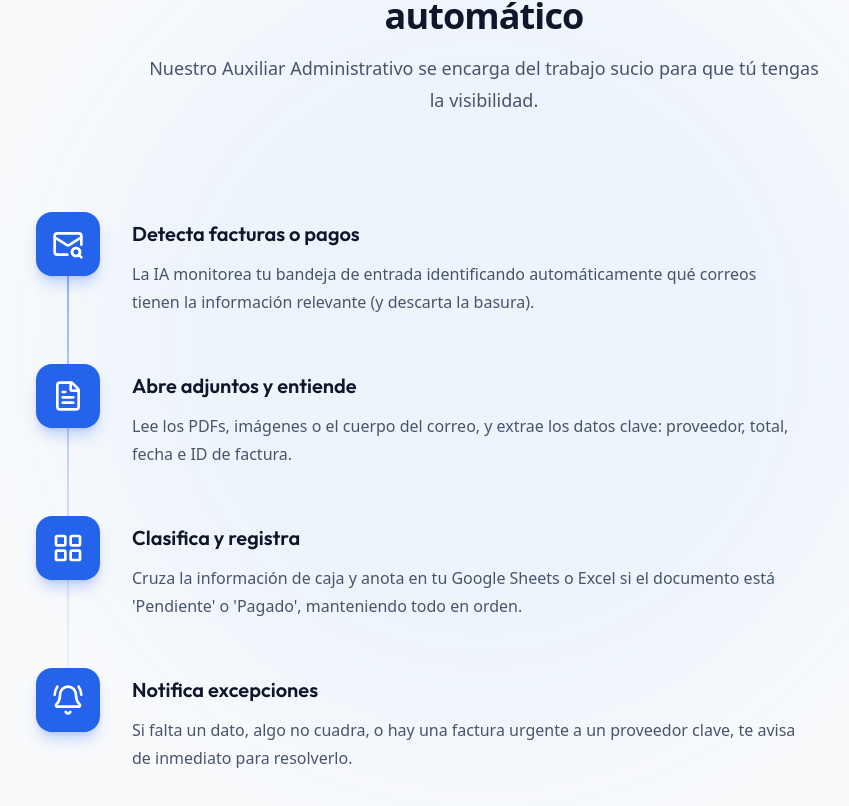
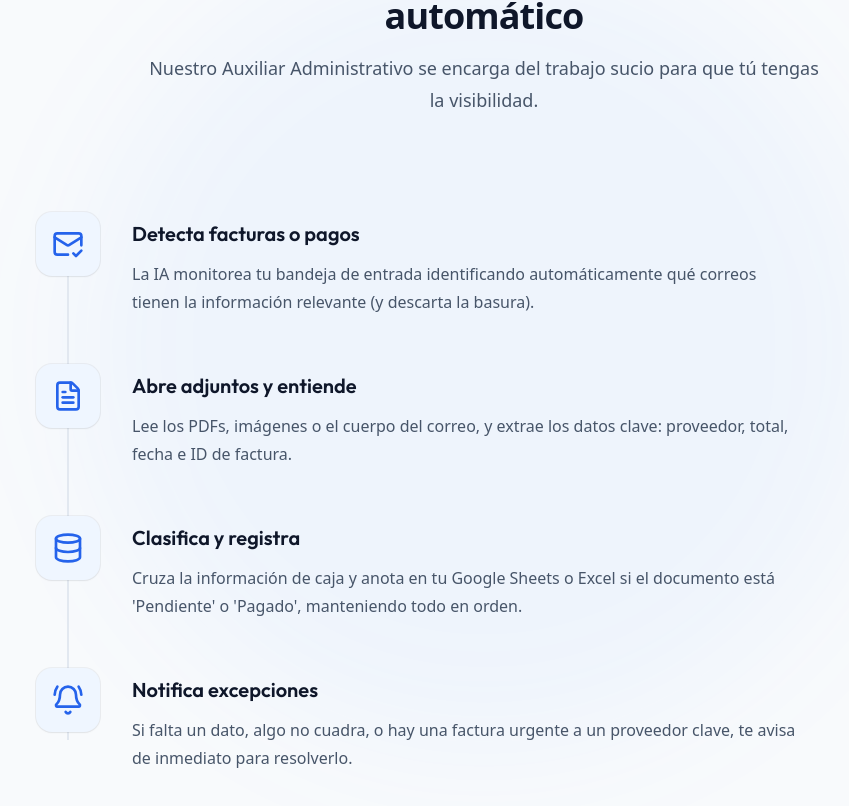
Before and after one commit to deicide696/low-landing, a React (Vite) app: page / in a window 1280 px wide. Shown: the part 2056-2862 px from the top of the page, without its empty margins (156-1005 px from the left). Built offline with nearby package versions, Linux system fonts and the light colour scheme; the HTML template or start-up script is replaced by a standard one.

Commit message:
feat: Update HowItWorks component with new icons and improved styling for better visual consistency.

```diff
--- a/src/components/HowItWorks.tsx
+++ b/src/components/HowItWorks.tsx
@@ -1,5 +1,5 @@
 import { motion } from "framer-motion";
-import { MailSearch, FileText, LayoutGrid, BellRing } from "lucide-react";
+import { MailCheck, FileText, Database, BellRing } from "lucide-react";
 
 export default function HowItWorks() {
   const steps = [
@@ -7,7 +7,7 @@ export default function HowItWorks() {
       id: 1,
       name: "Detecta facturas o pagos",
       description: "La IA monitorea tu bandeja de entrada identificando automáticamente qué correos tienen la información relevante (y descarta la basura).",
-      icon: MailSearch,
+      icon: MailCheck,
     },
     {
       id: 2,
@@ -19,7 +19,7 @@ export default function HowItWorks() {
       id: 3,
       name: "Clasifica y registra",
       description: "Cruza la información de caja y anota en tu Google Sheets o Excel si el documento está 'Pendiente' o 'Pagado', manteniendo todo en orden.",
-      icon: LayoutGrid,
+      icon: Database,
     },
     {
       id: 4,
@@ -49,7 +49,7 @@ export default function HowItWorks() {
         <div className="mx-auto mt-16 max-w-4xl sm:mt-24">
           <div className="relative">
             {/* Connection Line */}
-            <div className="absolute top-8 left-[31px] bottom-8 w-0.5 bg-gradient-to-b from-blue-600/50 via-blue-600/20 to-transparent hidden md:block" />
+            <div className="absolute top-8 left-[31px] bottom-8 w-0.5 bg-slate-200 hidden md:block" />
 
             <div className="space-y-12">
               {steps.map((step, index) => (
@@ -61,8 +61,8 @@ export default function HowItWorks() {
                   transition={{ duration: 0.5, delay: index * 0.15 }}
                   className="relative flex flex-col md:flex-row gap-8 items-start"
                 >
-                  <div className="flex h-16 w-16 shrink-0 items-center justify-center rounded-2xl bg-blue-600 shadow-lg shadow-blue-600/25 z-10">
-                    <step.icon className="h-8 w-8 text-white" aria-hidden="true" />
+                  <div className="flex h-16 w-16 shrink-0 items-center justify-center rounded-2xl bg-blue-50 shadow-sm ring-1 ring-slate-900/5 z-10">
+                    <step.icon className="h-8 w-8 text-blue-600" aria-hidden="true" />
                   </div>
 
                   <div className="md:pt-2">
```
